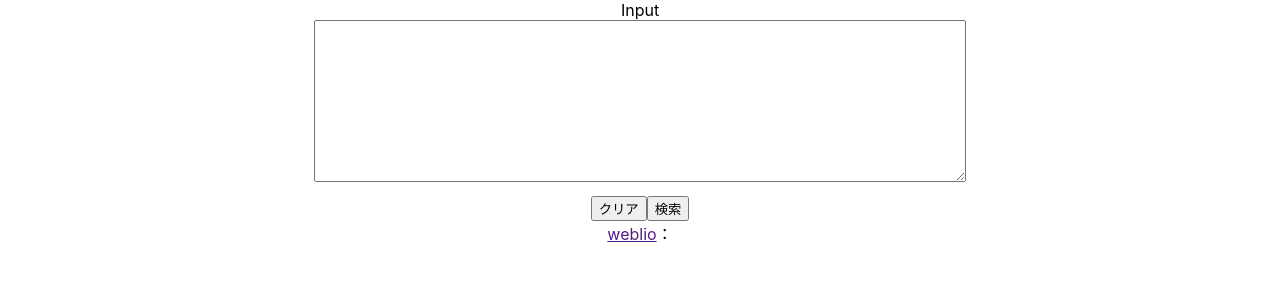
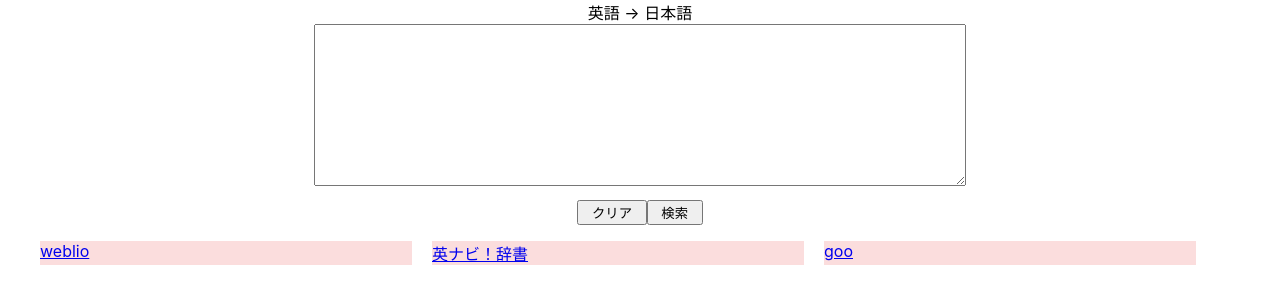
Before and after one commit to Yuko175/demo_react, a React (Create React App) app: page / in a window 1280 px wide. Shown: the top 304 px of the page. Built offline with nearby package versions, Linux system fonts and the light colour scheme.

Commit message:
追加：gridを使った表示

```diff
--- a/src/App.css
+++ b/src/App.css
@@ -13,6 +13,31 @@
 .App-logo {
   height: 40vmin;
   pointer-events: none;
+}
+
+.center {
+  text-align: center;
+}
+
+.textarea {
+  width: calc(50%);
+  height: 150px;
+  resize: vertical;
+  padding: 5px;
+  margin-bottom: 10px;
+}
+
+.grid-items {
+  display: grid;
+  grid-template-columns: repeat(auto-fill, minmax(150px, 30%));
+  gap: 20px;
+
+  max-width: 100%;
+  list-style: none;
+
+  & > li {
+    background-color: rgba(234, 88, 88, 0.2);
+  }
 }
 
 @media (prefers-reduced-motion: no-preference) {
--- a/src/Button.tsx
+++ b/src/Button.tsx
@@ -2,29 +2,28 @@ import React, { useState } from "react";
 import axios from "axios";
 import "./App.css";
 
-// interface ApiResponse {
-//   id: string;
-//   name: string;
-// }
-
 export default function Button() {
   // const [変数名, 変数に新しい数を定義する関数] = useState <型> (初期値);
   const [errorText, setErrorText] = useState<string>("");
-  const [result, setResult] = useState<string | null>(null);
+  const [resultList, setResultList] = useState<Array<Array<string>>>([[]]);
   const [word, setWord] = useState<string>("");
-  const [url, setUrl] = useState<string>("");
+  const [url1, setUrl1] = useState<string>("https://ejje.weblio.jp/content/");
+  const [url2, setUrl2] = useState<string>("https://www.ei-navi.jp/dictionary/content/");
+  const [url3, setUrl3] = useState<string>("https://dictionary.goo.ne.jp/word/en/");
 
-  const handleChange = (event) => {
+  const handleWordChange = (event) => {
     setWord(event.target.value);
   };
+
   const handleClearWord = (event) => {
     setWord("");
     setErrorText("");
-    setUrl("");
-    setResult("");
+    setUrl1("");
+    setUrl2("");
+    setUrl3("");
+    setResultList([[]]);
   };
 
-  // 関数
   const getData = () => {
     axios
       .get("http://localhost:8090/search/" + word, {
@@ -34,32 +33,56 @@ export default function Button() {
       })
       .then((response) => {
         setErrorText("");
-        setResult(response.data);
-        setUrl("https://ejje.weblio.jp/content/" + word);
+        setResultList(response.data);
+        setUrl1("https://ejje.weblio.jp/content/" + word);
+        setUrl2("https://www.ei-navi.jp/dictionary/content/" + word);
+        setUrl3("https://dictionary.goo.ne.jp/word/en/" + word);
       })
       .catch((error) => {
         setErrorText("検索結果がありません。別のワードで検索してください。");
-        setResult(null);
+        setResultList([[]]);
       });
   };
+
+  //TODO:inputとoutputを分ける
+  //TODO:さらにoutputは3つに分ける
   return (
     <>
-      <div className="App-center">
-        <div>Input</div>
+      <div className="center">
+        <div>英語 → 日本語</div>
         <div>{errorText}</div>
         <div>
-          <textarea
-            value={word}
-            onChange={(e) => setWord(e.target.value)}
-            style={{ width: "calc(50%)", height: "150px", resize: "vertical", padding: "5px", marginBottom: "10px" }}
-          />
+          <textarea className="textarea" value={word} onChange={(e) => setWord(e.target.value)} />
         </div>
-        <button onClick={handleClearWord}>クリア</button>
-        <button onClick={getData}>検索</button>
-        <div>
-          <a href={url}>weblio</a>：{result}
-        </div>
+        <button onClick={handleClearWord}>クリア　</button>
+        <button onClick={getData}>検索　</button>
       </div>
+      <ul className="grid-items">
+        <li>
+          <div>
+            <a href={url1} target="_blank" rel="noopener noreferrer">
+              weblio
+            </a>
+          </div>
+          <div>{resultList[0]}</div>
+        </li>
+        <li>
+          <div>
+            <a href={url2} target="_blank" rel="noopener noreferrer">
+              英ナビ！辞書
+            </a>
+          </div>
+          <div>{resultList[1]}</div>
+        </li>
+        <li>
+          <div>
+            <a href={url3} target="_blank" rel="noopener noreferrer">
+              goo
+            </a>
+          </div>
+          <div>{resultList[2]}</div>
+        </li>
+      </ul>
     </>
   );
 }
```
